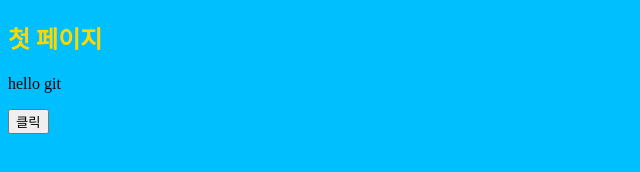
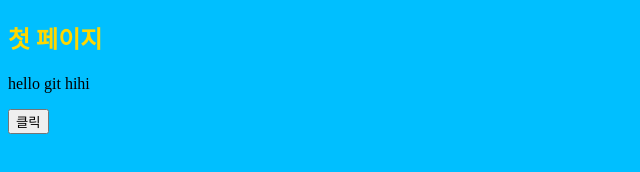
Before and after one commit to myid7979/OniEx, a plain HTML site: page index.html in a window 1280 px wide. Shown: the full height of the page, 0-640 px from the left. Drawn offline with Linux system fonts and the light colour scheme.

Commit message:
first2 git commit

```diff
--- a/index.html
+++ b/index.html
@@ -10,7 +10,7 @@
 </head>
 <body>
     <h2>첫 페이지</h2>
-    <p>hello git</p>
+    <p>hello git hihi</p>
     <p><button onclick="sendit()">클릭</button></p>
 </body>
 </html>
```
